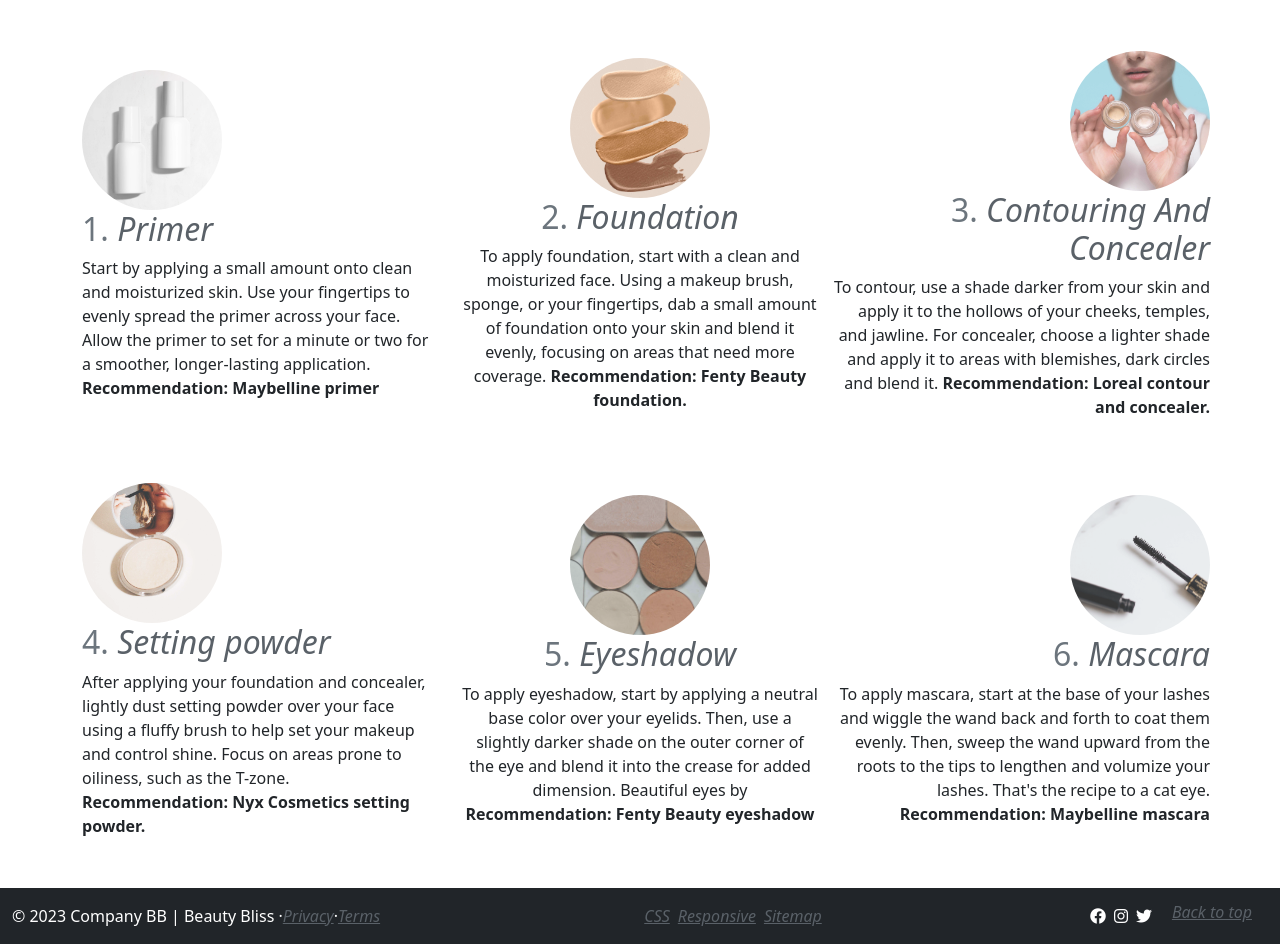
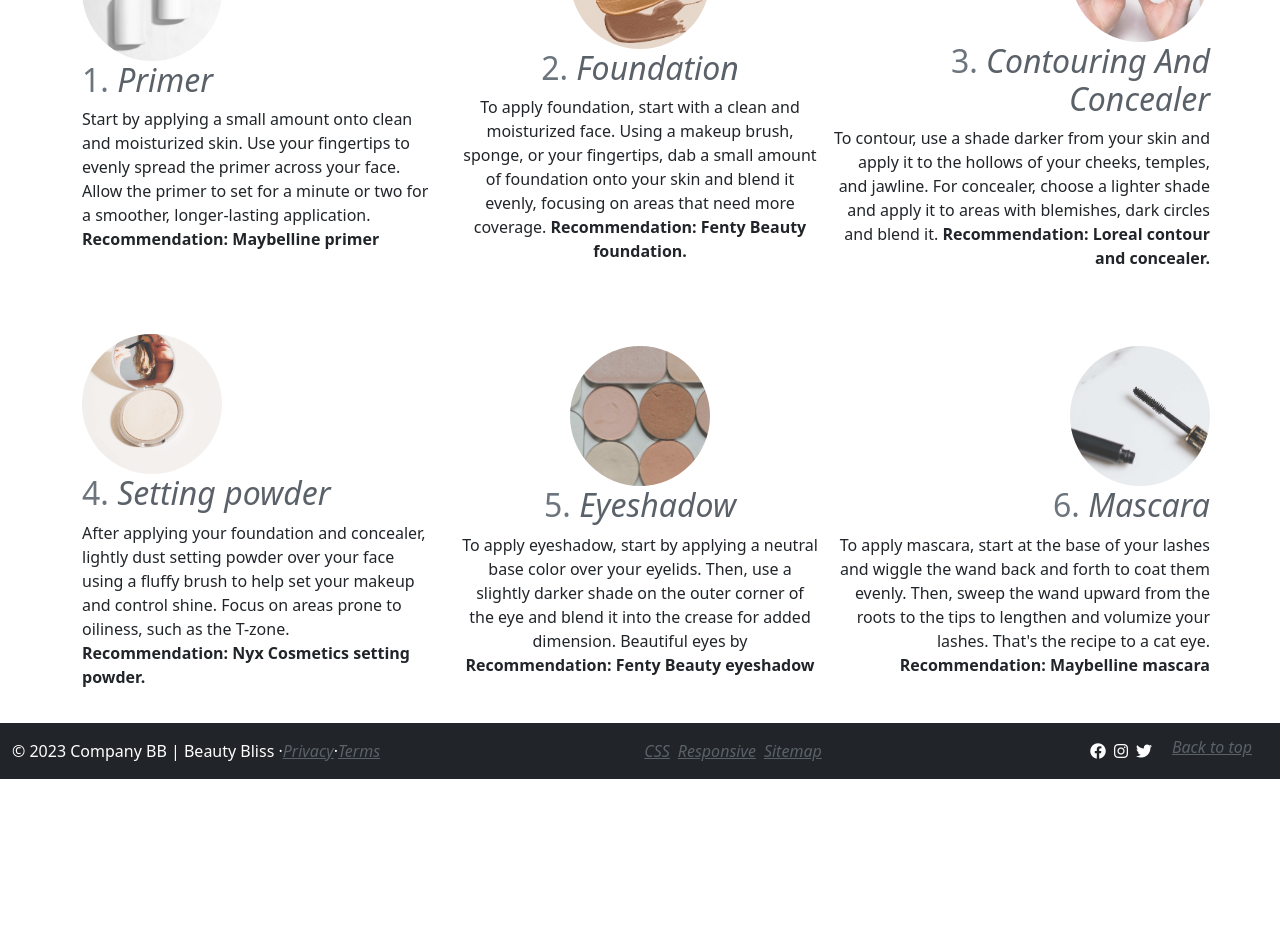
Before and after one commit to jovanabosnjak/beautybliss, a plain HTML site: page makeup.html in a window 1280 px wide. Shown: the part 4286-5230 px from the top of the page. After the commit the page ends 5065 px from the top, so only its background shows below. Drawn offline with nearby package versions, Linux system fonts and the light colour scheme.

Commit message:
Add files via upload

```diff
--- a/makeup.html
+++ b/makeup.html
@@ -201,7 +201,7 @@
           </div>
 
 
-          <div class="container marketing">
+          <div class="container marketing2">
 
             <div class="row skincare-marketing remove-left-padding d-flex justify-content-center align-items-center">
                     <div class="col-md-12 col-lg-4 pt-5">
@@ -248,7 +248,7 @@
   </main>
 
     <!-- FOOTER -->
-  <footer class="navbar navbar-expand-md navbar-dark bg-dark rel">
+  <footer class="navbar navbar-expand-md navbar-dark bg-dark rel" id="footer-m">
     <div class="container-fluid footer d-flex">
     <p class="removee">&copy; 2023 Company BB | Beauty Bliss &middot;
       <a class="important" href="#">Privacy</a> &middot;
--- a/style.css
+++ b/style.css
@@ -161,10 +161,6 @@ footer p{
     opacity: 0.8;
     scroll-snap-align: start;
 }
-.skincare-marketing {
-    position: relative;
-    top: 50rem;
-}
 #h2-2 {
     position: relative;
     top: 50rem;
@@ -176,19 +172,18 @@ footer p{
 .marketing2 {
     height: auto;
     position: relative;
-    padding-bottom: 100px;
+    top: 51rem;
 }
 
 /*makeup page*/
 
 #h2-2 {
-    padding-top: 150px !important;
+    position: relative;
+    top: 55rem;
 }
 
 #makeup-tips {
-    position: relative;
-    top: 48rem;
-    padding-top: 130px;
+
 }
 .link-makeup {
     text-decoration: none;
@@ -250,6 +245,13 @@ footer p{
 .overlay-text {
     font-weight: 800;
 }
+#footer-m {
+    margin-top: 50px;
+}
+.makeup-tips {
+    position: relative;
+    top: 48rem;
+}
 
 /*Contact page*/
 
```
Also changed, not shown: skincare.html (+1 -1 lines).
